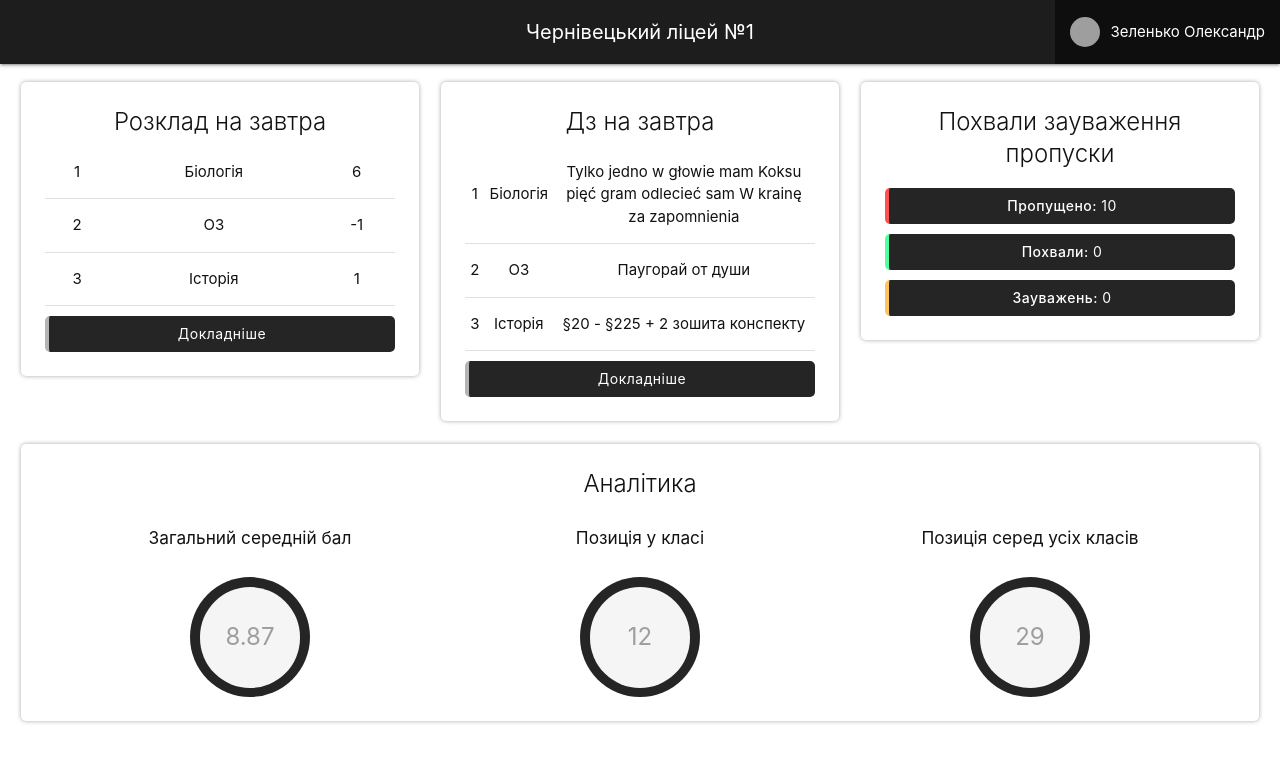
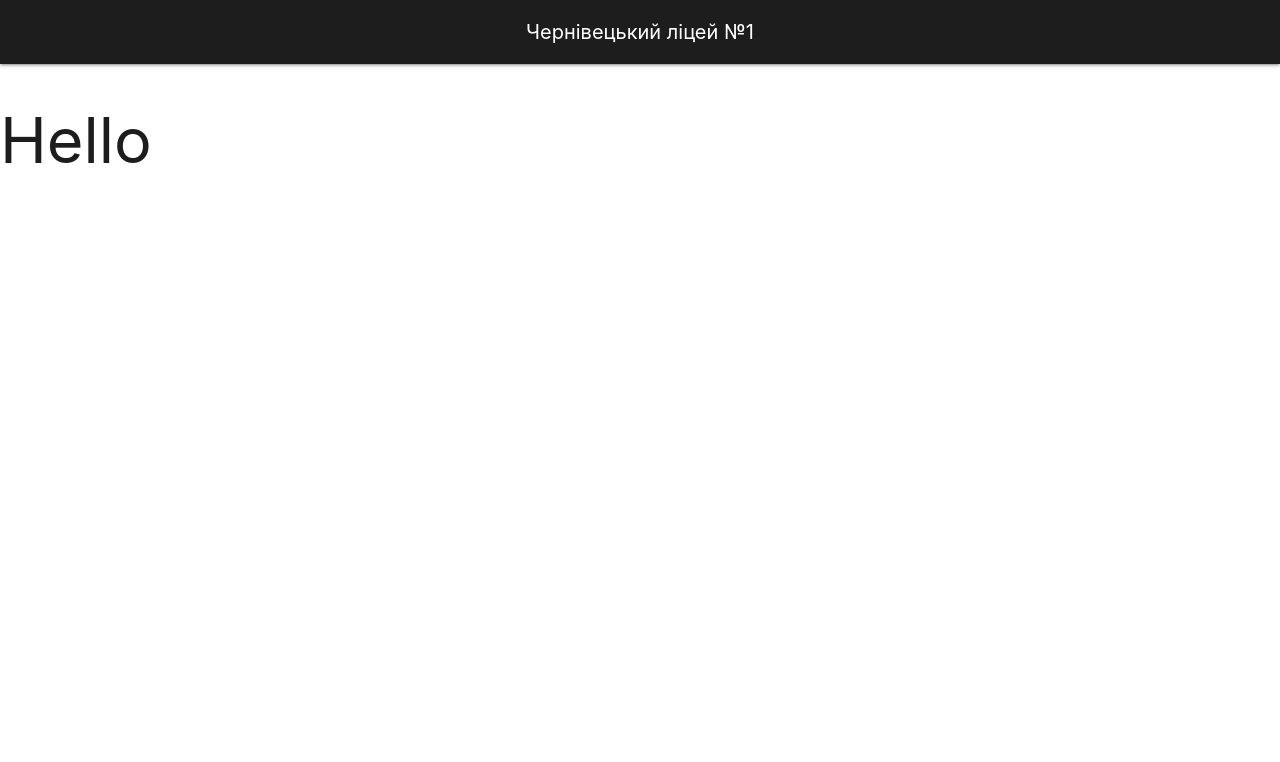
Before and after one commit to stetsko-andrew-v/frontend-ejournal, a React (Create React App) app: page / in a window 1280 px wide. Shown: the top 762 px of the page. Built offline with nearby package versions, Linux system fonts and the light colour scheme; grey boxes are pictures that could not be loaded; the HTML template or start-up script is replaced by a standard one.

Commit message:
Add simple routing

```diff
--- a/package.json
+++ b/package.json
@@ -12,6 +12,7 @@
     "@types/react-dom": "^17.0.11",
     "react": "^17.0.2",
     "react-dom": "^17.0.2",
+    "react-router-dom": "^6.2.1",
     "react-scripts": "5.0.0",
     "typescript": "^4.5.5",
     "web-vitals": "^2.1.4"
--- a/src/App.tsx
+++ b/src/App.tsx
@@ -1,13 +1,28 @@
 import React from 'react';
+import useAuth from "./hooks/auth.hook";
+import useRoutes from "./hooks/routes.hook";
+import {BrowserRouter} from "react-router-dom";
+import AuthContext from './context/AuthContext';
 import Navbar from "./components/Navbar";
-import Dashboard from "./components/Dashboard";
 
 function App() {
+    const { login, token, logout } = useAuth();
+
+    const isAuthenticated = !!token;
+    // const isAuthenticated = true;
+    const routes = useRoutes(isAuthenticated);
+
     return (
-        <div className="App">
-            <Navbar/>
-            <Dashboard/>
-        </div>
+        <>
+            <AuthContext.Provider value={{
+                token, login, isAuthenticated, logout
+            }} >
+                <BrowserRouter>
+                    <Navbar/>
+                    {routes}
+                </BrowserRouter>
+            </AuthContext.Provider>
+        </>
     );
 }
 
--- a/src/components/Navbar.tsx
+++ b/src/components/Navbar.tsx
@@ -1,29 +1,32 @@
 import '../css/navbar.css'
+import {useContext} from "react";
+import AuthContext from "../context/AuthContext";
+import {Link} from "react-router-dom";
 
 const Navbar = () => {
-    console.log(window.innerWidth)
+    const {token} = useContext(AuthContext);
 
     return (
         <nav>
             <div className="nav-wrapper">
-                <a href="#" className="brand-logo center">Чернівецький ліцей №1</a>
-                <ul id="nav-mobile" className="right" style={{height: '100%'}}>
+                <Link to={'/'} className="brand-logo center">Чернівецький ліцей №1</Link>
+                {token ? <ul id="nav-mobile" className="right" style={{height: '100%'}}>
                     <li style={{height: '100%'}}>
-                        {window.innerWidth >= 600 ? <a className="nav-btn">
+                        {window.innerWidth >= 600 ? <Link to={'/'} className="nav-btn">
                             <img
                                 className="circle responsive-img left profile-pic"
                                 src="http://192.168.3.3:5500/photo_2022-01-17_23-00-41.jpg"
                                 alt={"АПІ НАКРИЛОСЬ, стучіться Стецьку"}
                                 style={{marginRight: '10px'}}
-                            />Зеленько Олександр</a>: <a style={{height: '100%'}} className="nav-btn">
+                            />Зеленько Олександр</Link>: <Link to={'/'} style={{height: '100%'}} className="nav-btn">
                             <img
                                 className="circle responsive-img profile-pic"
                                 src="http://192.168.3.3:5500/photo_2022-01-17_23-00-41.jpg"
                                 alt={"АПІ НАКРИЛОСЬ, стучіться Стецьку"}
                             />
-                        </a>}
+                        </Link>}
                     </li>
-                </ul>
+                </ul> : <></>}
             </div>
         </nav>
     )
--- /dev/null
+++ b/src/context/AuthContext.ts
@@ -0,0 +1,13 @@
+import {createContext} from "react";
+
+function noop() {}
+function loginNoop(jwtToken: string) {}
+
+const AuthContext = createContext({
+  token: null,
+  login: loginNoop,
+  logout: noop,
+  isAuthenticated: false
+})
+
+export default AuthContext
--- a/src/css/dashboard.css
+++ b/src/css/dashboard.css
@@ -2,7 +2,7 @@
     /* border: 1px solid #40414475; */
     border-radius: 5px;
     border: none;
-    box-shadow: 0px 0px 4px #40414475;
+    box-shadow: 0 0 4px #40414475;
     color: #121212 !important;
 }
 
--- /dev/null
+++ b/src/hooks/auth.hook.ts
@@ -0,0 +1,33 @@
+import {useCallback, useEffect, useState} from "react";
+
+const useAuth = () => {
+  const [token, setToken] = useState(null);
+
+  const storageName = 'userData';
+
+  const login = useCallback((jwtToken) => {
+    setToken(jwtToken);
+
+    console.log(jwtToken)
+
+    localStorage.setItem(storageName, JSON.stringify({ token: jwtToken }));
+  }, []);
+
+  const logout = useCallback(() => {
+    setToken(null);
+
+    localStorage.removeItem(storageName);
+  }, [])
+
+  useEffect(() => {
+    const data = JSON.parse(localStorage.getItem(storageName) || '{}');
+
+    if (data && data.token) {
+      login(data.token);
+    }
+  }, [login]);
+
+  return { login, token, logout };
+}
+
+export default useAuth;
--- /dev/null
+++ b/src/hooks/routes.hook.tsx
@@ -0,0 +1,20 @@
+import {Routes, Route} from "react-router-dom";
+import HomePage from "../pages/HomePage";
+
+const useRoutes = (isAuthenticated: boolean) => {
+  if (isAuthenticated) {
+    return (
+      <Routes>
+        <Route path="/*" element={<HomePage/>}/>
+      </Routes>
+    );
+  }
+
+  return (
+    <Routes>
+      <Route path="/*" element={<h1>Hello</h1>}/>
+    </Routes>
+  );
+}
+
+export default useRoutes;
--- /dev/null
+++ b/src/pages/HomePage.tsx
@@ -0,0 +1,11 @@
+import Dashboard from "../components/Dashboard";
+
+const HomePage = () => {
+    return (
+        <>
+            <Dashboard/>
+        </>
+    )
+}
+
+export default HomePage;
```
Also changed, not shown: src/hooks/http.hook.ts (added, +42 -0 lines), 1 other file (tests, documents, lock files or other folders).
